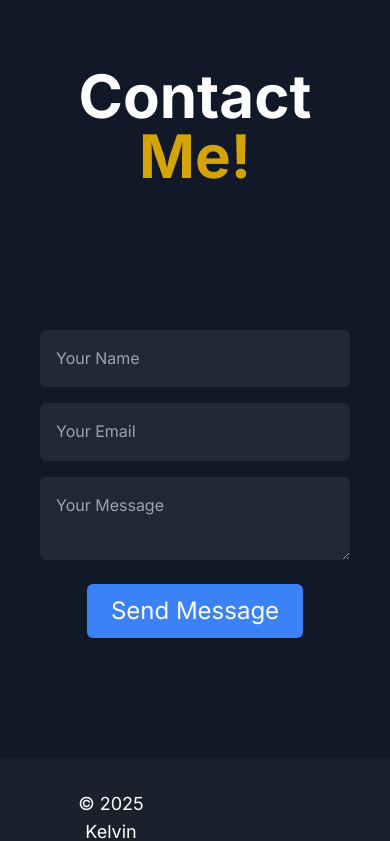
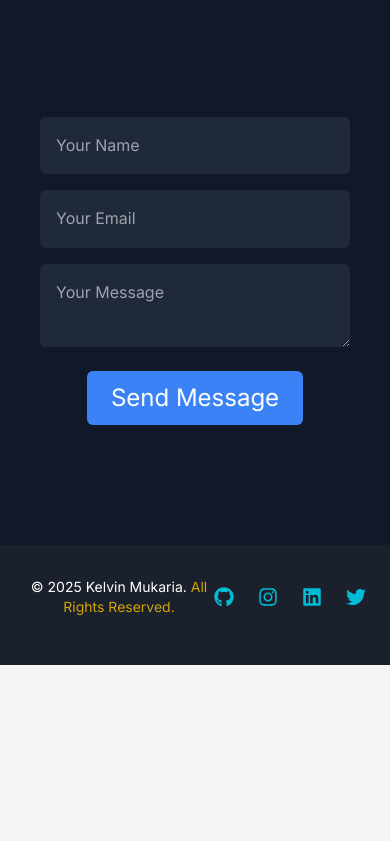
Before and after one commit to Kevrollin/Kelvin_Mukaria_Portfolio, a Next.js app: page /contact in a window 390 px wide. Shown: the part 1156-1997 px from the top of the page. After the commit the page ends 1821 px from the top, so only its background shows below. Built offline with nearby package versions, Linux system fonts and the light colour scheme.

Commit message:
Update responsiveness on mobile!

```diff
--- a/components/Footer.js
+++ b/components/Footer.js
@@ -2,24 +2,26 @@ import { FaGithub, FaInstagram, FaLinkedin, FaTwitter } from 'react-icons/fa';
 
 const Footer = () => {
   return (
-    <footer className="bg-footerBg text-footerText py-8 px-16">
-      <div className="container mx-auto text-center lg:mx-auto sm:mx-22">
+    <footer className="bg-footerBg text-footerText py-8 px-6 md:px-16 text-center">
+      <div className="container mx-auto text-center">
         {/* Copyright Text */}
-        <p className="text-white text-lg mb-4">© 2025 Kelvin Mukaria. <span className="text-warning">All Rights Reserved.</span></p>
+        <p className="text-white text-sm md:text-lg mb-4">
+          © 2025 Kelvin Mukaria. <span className="text-warning">All Rights Reserved.</span>
+        </p>
 
         {/* Social Media Links */}
-        <div className="flex justify-center gap-6 mb-4">
+        <div className="flex justify-center gap-6 sm:gap-8 mb-4">
           <a href="https://github.com/Kevrollin" target="_blank" rel="noopener noreferrer">
-            <FaGithub className="text-2xl hover:text-primary transition-all" />
+            <FaGithub className="text-xl sm:text-2xl hover:text-primary transition-all" />
           </a>
           <a href="https://www.instagram.com/in/kev.mukaria?utm_source=qr&igsh=MWJ2cGF4cmNtOHIsaQ==" target="_blank" rel="noopener noreferrer">
-            <FaInstagram className="text-2xl hover:text-primary transition-all" />
+            <FaInstagram className="text-xl sm:text-2xl hover:text-primary transition-all" />
           </a>
           <a href="https://www.linkedin.com/in/kelvin-mukaria-98008b230?utm_sorce=share&utm_campaign=share_via&utm_content=profile&utm_medium=android_app" target="_blank" rel="noopener noreferrer">
-            <FaLinkedin className="text-2xl hover:text-primary transition-all" />
+            <FaLinkedin className="text-xl sm:text-2xl hover:text-primary transition-all" />
           </a>
           <a href="https://twitter.com/kevrollin012" target="_blank" rel="noopener noreferrer">
-            <FaTwitter className="text-2xl hover:text-primary transition-all" />
+            <FaTwitter className="text-xl sm:text-2xl hover:text-primary transition-all" />
           </a>
         </div>
       </div>
--- a/components/Header.js
+++ b/components/Header.js
@@ -15,7 +15,7 @@ const Header = () => {
   return (
     <header className="bg-gradient-to-r bg-gray-900 text-white py-8 px-6 sm:px-12 md:px-16 lg:px-24 flex flex-col items-center justify-center">
       <div className="container mx-auto bg-gradient-to-r from-gray-900 to-gray-800 text-white lg:py-12 sm:py-12 flex flex-col items-center justify-center rounded-lg shadow-lg hover:bg-blue-800 transition-all duration-300">
-      <h1 className="text-6xl font-bold mb-4 text-center">
+      <h1 className="text-3xl sm:text-4xl md:text-5xl font-bold mb-4 text-center">
         Hi! It&apos;s <span className="text-warning">Kelvin</span><br/><br/>Ready to take your <strong className="text-primary">Business/Idea</strong><br/><br/>To the next Level?
       </h1><br/>
       <p className="text-xl mb-8 text-center">
@@ -28,7 +28,7 @@ const Header = () => {
         Hire Me
       </button>
       <br/>
-      <div className="flex justify-center space-x-6 my-6">
+      <div className="flex justify-center space-x-8 md:space-x-10 my-6">
       <span className="text-primary">--------------------------</span>
             <a
                 href="https://www.x.com/in/kevrollin012"
@@ -71,7 +71,7 @@ const Header = () => {
           onClick={closeModal}
         >
           <div
-            className="bg-gray-900 text-white rounded-lg p-10 w-11/12 md:w-1/3 shadow-xl border border-gray-700 flex flex-col items-center text-center"
+            className="bg-gray-900 text-white rounded-lg p-6 max-w-sm md:w-1/3 shadow-xl border border-gray-700"
             onClick={(e) => e.stopPropagation()}
           >
             <h2 className="text-3xl font-semibold text-gray-100 mb-6">
--- a/pages/index.js
+++ b/pages/index.js
@@ -34,7 +34,8 @@ export default function Home() {
       <Header />
       <main className='flex-grow'>
       <section className="bg-gray-900 text-white lg:py-16 sm:px-28">
-      <h1 className="text-3xl sm:text-4xl md:text-5xl lg:text-6xl font-semibold text-warning mb-6 text-center py-8">About <span className='text-white'>Me</span> </h1>
+      <h1 className="text-2xl sm:text-3xl md:text-4xl lg:text-5xl font-semibold text-warning mb-6 text-center py-8">
+        About <span className='text-white'>Me</span> </h1>
 
         {/* About Section Wrapper with Border and Border Radius */}
         <div className="container mx-auto flex flex-col md:flex-row items-center justify-center lg:py-20 sm:py-10 px-6 md:px-14 border-4 border-primary rounded-3xl shadow-3xl">
```
